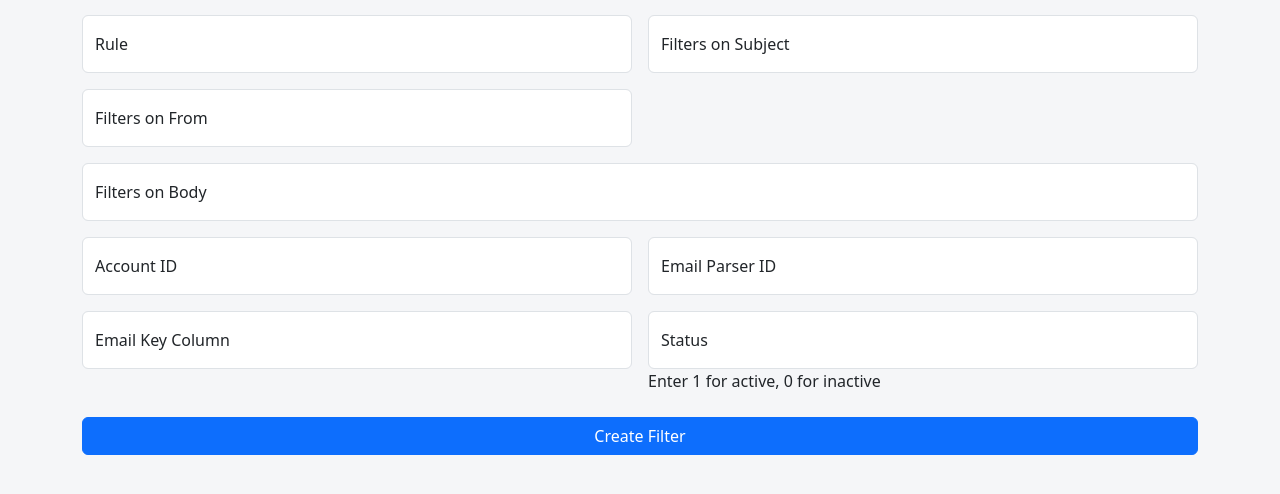
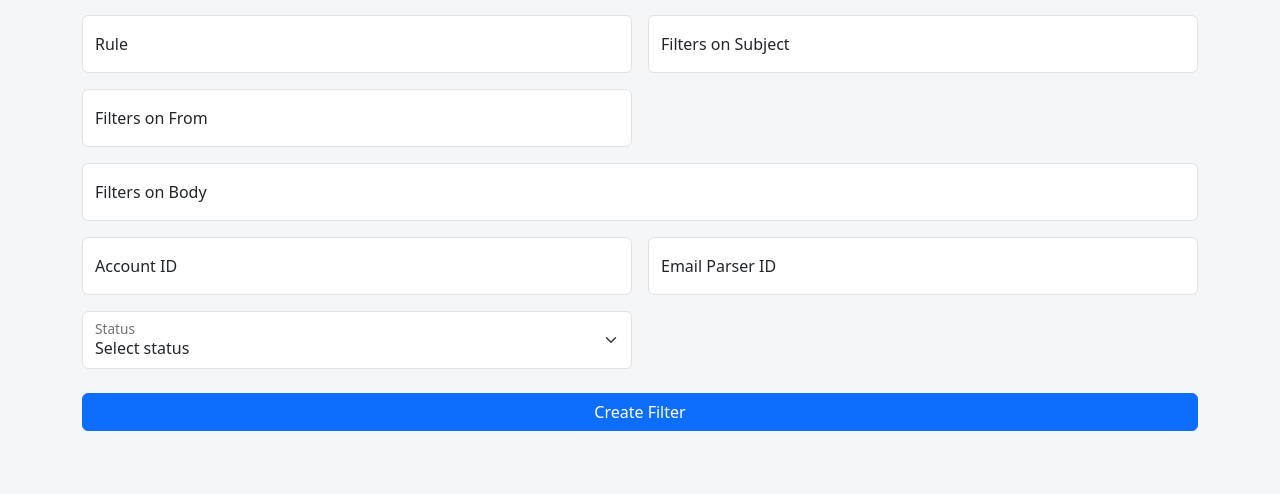
Before and after one commit to Riya2511/BisgenSolutions, a Flask app: template templates/CreateAccountEmailFilter.html in a window 1280 px wide. Shown: the part 179-673 px from the top of the page. Run offline with Flask 3, Linux system fonts and the light colour scheme; the template is opened without the code that fills it, so the values that code supplies are empty; some libraries are stand-ins or nearby versions.

Commit message:
stable working release

```diff
--- a/app.py
+++ b/app.py
@@ -48,25 +48,6 @@ def sign_in():
             return response
     return render_template("SignIn.html")
 
-@app.route("/leads", methods=["GET"])
-@auth_required()
-def leads(**kwargs):
-    conn = connect_to_sql()
-    if not conn:
-        flash("Failed to connect to the database.")
-        return render_template("Emails.html", leads=[])
-    try:
-        cursor = conn.cursor(dictionary=True)
-        query = """
-        SELECT * from leads where status = 1 and account_id = %s
-        """
-        cursor.execute(query, (kwargs['current_user']['account_id'],))
-        leads_data = cursor.fetchall()
-    finally:
-        cursor.close()
-        conn.close()
-    return render_template("Leads.html", leads=leads_data)
-
 @app.route("/users", methods=["GET"])
 @allowed_user_type(['admin'])
 def users(**kwargs):
@@ -105,6 +86,32 @@ def accounts(**kwargs):
         conn.close()
     return render_template("Accounts.html", leads=leads_data)
 
+@app.route("/leads", methods=["GET"])
+@auth_required()
+def leads(**kwargs):
+    conn = connect_to_sql()
+    if not conn:
+        flash("Failed to connect to the database.")
+        return render_template("Emails.html", leads=[])
+    try:
+        cursor = conn.cursor(dictionary=True)
+        if is_authenticated()['user_type'] == 'user':
+            query = """
+            SELECT * from leads where status = 1 and account_id = %s
+            """
+            cursor.execute(query, (kwargs['current_user']['account_id'],))
+        elif is_authenticated()['user_type'] == 'admin':
+            query = """
+            SELECT * from leads where status = 1
+            """
+            cursor.execute(query)
+        leads_data = cursor.fetchall()
+        leads_data.reverse()
+    finally:
+        cursor.close()
+        conn.close()
+    return render_template("Leads.html", leads=leads_data)
+
 @app.route("/emails", methods=["GET"])
 @auth_required()
 def emails(**kwargs):
@@ -114,10 +121,16 @@ def emails(**kwargs):
         return render_template("Emails.html", leads=[])
     try:
         cursor = conn.cursor(dictionary=True)
-        query = """
-        SELECT * from email where account_id = %s
-        """
-        cursor.execute(query, (kwargs['current_user']['account_id'],))
+        if is_authenticated()['user_type'] == "user":
+            query = """
+            SELECT * from email where account_id = %s
+            """
+            cursor.execute(query, (kwargs['current_user']['account_id'],))
+        elif is_authenticated()['user_type'] == "admin":
+            query = """
+            SELECT * from email
+            """
+            cursor.execute(query)
         leads_data = cursor.fetchall()
     finally:
         cursor.close()
@@ -133,10 +146,16 @@ def account_email_filters(**kwargs):
         return render_template("AccountEmailFilters.html", leads=[])
     try:
         cursor = conn.cursor(dictionary=True)
-        query = """
-        SELECT * from account_email_filters where status = 1 and account_id = %s
-        """
-        cursor.execute(query, (kwargs['current_user']['account_id'],))
+        if is_authenticated()['user_type'] == "user":
+            query = """
+            SELECT * from account_email_filters where status = 1 and account_id = %s
+            """
+            cursor.execute(query, (kwargs['current_user']['account_id'],))
+        elif is_authenticated()['user_type'] == "admin":
+            query = """
+            SELECT * from account_email_filters where status = 1
+            """
+            cursor.execute(query)
         leads_data = cursor.fetchall()
     finally:
         cursor.close()
@@ -303,13 +322,10 @@ def update_user(user_id, **kwargs):
     conn = connect_to_sql()
     if not conn:
         flash("Failed to connect to the database.", "danger")
-        return redirect(url_for('some_error_page'))  # Redirect to an error page if DB connection fails
-
+        return redirect(url_for('users'))
     try:
         cursor = conn.cursor(dictionary=True)
-
         if request.method == "GET":
-            # Fetch the current user data from the database
             query = """
             SELECT account_id, name, email, phone, password, user_type, status
             FROM users
@@ -318,14 +334,11 @@ def update_user(user_id, **kwargs):
             cursor.execute(query, (user_id,))
             user = cursor.fetchone()
             if user:
-                # Render the form with the current user data
                 return render_template("UpdateUser.html", user=user)
             else:
                 flash("User not found.", "danger")
-                return redirect(url_for('some_error_page'))
-
+                return redirect(url_for('users'))
         elif request.method == "POST":
-            # Collect updated form data
             account_id = request.form['accountId']
             user_name = request.form['userName']
             user_email = request.form['userEmail']
@@ -333,15 +346,10 @@ def update_user(user_id, **kwargs):
             user_password = request.form['userPassword']
             user_type = request.form['userType']
             user_status = request.form['userStatus']
-
-            # Hash password if changed
             if user_password:
                 hashed_password = user_password
             else:
-                # If password is not provided, keep the old password
                 hashed_password = user['password']
-
-            # Update user details in the database
             update_query = """
             UPDATE users
             SET account_id = %s, name = %s, email = %s, phone = %s, password = %s, user_type = %s, status = %s
@@ -349,13 +357,11 @@ def update_user(user_id, **kwargs):
             """
             cursor.execute(update_query, (account_id, user_name, user_email, user_phone, hashed_password, user_type, user_status, user_id))
             conn.commit()
-
             flash("User updated successfully.", "success")
-            return redirect(url_for('some_success_page'))  # Redirect after successful update
-
+            return redirect(url_for('users'))
     except Exception as e:
         flash(f"An error occurred: {str(e)}", "danger")
-        return redirect(url_for('users'))  # Redirect to error page on failure
+        return redirect(url_for('users'))
     finally:
         cursor.close()
         conn.close()
@@ -364,15 +370,12 @@ def update_user(user_id, **kwargs):
 @allowed_user_type(['admin'])
 def create_account(**kwargs):
     if request.method == "POST":
-        # Collect form data
         account_name = request.form['accountName']
         smtp_host = request.form['smtpHost']
         smtp_username = request.form['smtpUsername']
         smtp_password = request.form['smtpPassword']
         smtp_encryption = request.form['smtpEncryption']
         smtp_port = request.form['smtpPort']
-
-        # Insert data into the 'accounts' table
         try:
             conn = connect_to_sql()
 
@@ -386,12 +389,10 @@ def create_account(**kwargs):
             conn.commit()
 
             flash("Account created successfully!", "success")
-            return redirect(url_for('accounts'))  # Redirect to a success page
-
+            return redirect(url_for('accounts'))
         except Exception as err:
             flash(f"Error: {err}", "danger")
-            return redirect(url_for('create_account'))  # Redirect back to the form in case of error
-
+            return redirect(url_for('create_account'))
         finally:
             cursor.close()
             conn.close()
@@ -403,7 +404,6 @@ def create_account(**kwargs):
 def update_account(account_id, **kwargs):
     conn = connect_to_sql()
     cursor = conn.cursor()
-
     if request.method == "GET":
         cursor.execute("SELECT * FROM accounts WHERE id = %s", (account_id,))
         account_data = cursor.fetchone()
@@ -420,8 +420,7 @@ def update_account(account_id, **kwargs):
             return render_template("UpdateAccount.html", account=account)
 
         flash("Account not found", "danger")
-        return redirect(url_for('some_error_page'))
-
+        return redirect(url_for('accounts'))
     elif request.method == "POST":
         account_name = request.form['accountName']
         smtp_host = request.form['smtpHost']
@@ -440,7 +439,7 @@ def update_account(account_id, **kwargs):
             conn.commit()
 
             flash("Account updated successfully!", "success")
-            return redirect(url_for('some_success_page'))
+            return redirect(url_for('accounts'))
 
         except Exception as err:
             flash(f"Error: {err}", "danger")
@@ -454,20 +453,19 @@ def update_account(account_id, **kwargs):
 @auth_required()
 def create_account_email_filters(**kwargs):
     if request.method == "POST":
-        rule = request.form['filterRule']
-        filters_on_subject = request.form['filtersOnSubject']
-        filters_on_from = request.form['filtersOnFrom']
-        filters_on_body = request.form['filtersOnBody']
-        account_id = request.form['accountId']
-        email_parser_id = request.form['emailParserId']
-        email_key_columns = request.form['emailKeyColumn']
-        status = request.form['filterStatus']
-
-        if not (rule and filters_on_subject and filters_on_from and filters_on_body and account_id and email_parser_id and email_key_columns and status):
-            flash("All fields are required.", "danger")
-            return redirect(url_for("create_account_email_filters"))
-
         try:
+            form_data = {
+                'rule': request.form.get('filterRule', ''),
+                'filters_on_subject': request.form.get('filtersOnSubject', ''),
+                'filters_on_from': request.form.get('filtersOnFrom', ''),
+                'filters_on_body': request.form.get('filtersOnBody', ''),
+                'account_id': request.form.get('accountId', ''),
+                'email_parser_id': request.form.get('emailParserId', ''),
+                'status': request.form.get('filterStatus', '')
+            }
+            if not all(form_data.values()):
+                flash("All fields are required.", "danger")
+                return redirect(url_for("create_account_email_filters"))
             conn = connect_to_sql()
             if not conn:
                 flash("Failed to connect to the database.", "danger")
@@ -475,20 +473,34 @@ def create_account_email_filters(**kwargs):
 
             cursor = conn.cursor()
             query = """
-            INSERT INTO account_email_filters (rule, filters_on_subject, filters_on_from, filters_on_body, account_id, email_parser_id, email_key_colums, status)
-            VALUES (%s, %s, %s, %s, %s, %s, %s, %s)
+            INSERT INTO account_email_filters
+            (rule, filters_on_subject, filters_on_from, filters_on_body,
+             account_id, email_parser_id, status)
+            VALUES (%s, %s, %s, %s, %s, %s, %s)
             """
-            cursor.execute(query, (rule, filters_on_subject, filters_on_from, filters_on_body, account_id, email_parser_id, email_key_columns, status))
+
+            cursor.execute(query, (
+                form_data['rule'],
+                form_data['filters_on_subject'],
+                form_data['filters_on_from'],
+                form_data['filters_on_body'],
+                form_data['account_id'],
+                form_data['email_parser_id'],
+                form_data['status']
+            ))
+
             conn.commit()
-
             cursor.close()
             conn.close()
+
             flash("Email filter created successfully.", "success")
             return redirect(url_for("account_email_filters"))
 
         except Exception as e:
+            print(e)
             flash(f"An error occurred: {str(e)}", "danger")
             return redirect(url_for("create_account_email_filters"))
+
     return render_template("CreateAccountEmailFilter.html")
 
 @app.route("/updateaccountemailfilters/<string:account_email_filters_id>", methods=["GET", "POST"])
@@ -729,14 +741,11 @@ def create_email_parser(**kwargs):
         parsing_name = form_data.get("parsingName")
         email_source_id = form_data.get("emailSourceId")
         status = form_data.get("parserStatus")
-
-        # Validate inputs
         if not parsing_name or not email_source_id or status not in ["0", "1"]:
             flash("Invalid input data. Please check your entries.", "danger")
             return redirect(url_for("create_email_parser"))
 
         try:
-            # Database insertion logic
             with connect_to_sql() as connection:
                 cursor = connection.cursor()
                 insert_query = """
@@ -761,7 +770,7 @@ def update_email_parser(email_parser_id, **kwargs):
     conn = connect_to_sql()
     if not conn:
         flash("Failed to connect to the database.", "danger")
-        return redirect(url_for('email_parser'))  # Ensure this route is correct
+        return redirect(url_for('email_parser'))
     try:
         cursor = conn.cursor(dictionary=True)
         if request.method == "GET":
@@ -776,7 +785,7 @@ def update_email_parser(email_parser_id, **kwargs):
                 return render_template("UpdateEmailParser.html", parser=email_source)
             else:
                 flash("Email source not found.", "danger")
-                return redirect(url_for('email_parser'))  # Ensure this route is correct
+                return redirect(url_for('email_parser'))
 
         elif request.method == "POST":
             parsingName = request.form['parsingName']
@@ -792,11 +801,11 @@ def update_email_parser(email_parser_id, **kwargs):
             conn.commit()
 
             flash("Email source updated successfully.", "success")
-            return redirect(url_for('email_parser'))  # Correct the redirect route
+            return redirect(url_for('email_parser'))
 
     except Exception as e:
         flash(f"An error occurred: {str(e)}", "danger")
-        return redirect(url_for('email_parser'))  # Ensure this route is correct
+        return redirect(url_for('email_parser'))
 
     finally:
         cursor.close()
@@ -822,12 +831,12 @@ def create_email_fetch_queue(**kwargs):
         since_date = request.form.get("since_date")
         if not account_id or not rule_id:
             flash("Please select both account and rule.")
-            return redirect(url_for("index"))
+            return redirect(url_for("create_email_fetch_queue"))
         try:
             since_date = datetime.datetime.strptime(since_date, "%Y-%m-%d").date()
         except ValueError:
             flash("Invalid date format. Please use YYYY-MM-DD.")
-            return redirect(url_for("index"))
+            return redirect(url_for("create_email_fetch_queue"))
         conn = connect_to_sql()
         if not conn:
             return
--- a/config.py
+++ b/config.py
@@ -8,7 +8,7 @@ SQL_CONFIG = {
 
 BATCH_SIZE = 50  # Number of emails to fetch in each batch
 CRON_INTERVAL = 5  # Interval in seconds
-EMAIL_PROCESS_BATCH_SIZE = 1
+EMAIL_PROCESS_BATCH_SIZE = 10
 
 # JWT CONFIG
 JWT_SECRET_KEY = "H9f$mK2#pL5vR8nX@jQ4wC7yT0bN3gA6*sE1iD9uZ"
--- a/templates/CreateAccountEmailFilter.html
+++ b/templates/CreateAccountEmailFilter.html
@@ -9,13 +9,12 @@
             <h3 class="mb-3">Create Account Email Filter</h3>
         </div>
 
-        <form method="POST" id="createEmailFilterForm" novalidate>
+        <form method="POST" action="{{ url_for('create_account_email_filters') }}" id="createEmailFilterForm" novalidate>
             <div class="row g-3">
-
                 <!-- Rule Field -->
                 <div class="col-md-6">
                     <div class="form-floating">
-                        <input type="text" class="form-control" id="filterRule" placeholder="Rule" required>
+                        <input type="text" class="form-control" id="filterRule" name="filterRule" placeholder="Rule" required>
                         <label for="filterRule" class="required-field">Rule</label>
                         <div class="invalid-feedback">
                             Please enter a valid rule.
@@ -26,7 +25,7 @@
                 <!-- Filters on Subject Field -->
                 <div class="col-md-6">
                     <div class="form-floating">
-                        <input type="text" class="form-control" id="filtersOnSubject" placeholder="Filters on Subject" required>
+                        <input type="text" class="form-control" id="filtersOnSubject" name="filtersOnSubject" placeholder="Filters on Subject" required>
                         <label for="filtersOnSubject" class="required-field">Filters on Subject</label>
                         <div class="invalid-feedback">
                             Please enter filters for the subject.
@@ -37,7 +36,7 @@
                 <!-- Filters on From Field -->
                 <div class="col-md-6">
                     <div class="form-floating">
-                        <input type="text" class="form-control" id="filtersOnFrom" placeholder="Filters on From" required>
+                        <input type="text" class="form-control" id="filtersOnFrom" name="filtersOnFrom" placeholder="Filters on From" required>
                         <label for="filtersOnFrom" class="required-field">Filters on From</label>
                         <div class="invalid-feedback">
                             Please enter filters for the sender.
@@ -48,7 +47,7 @@
                 <!-- Filters on Body Field -->
                 <div class="col-md-12">
                     <div class="form-floating">
-                        <input type="text" class="form-control" id="filtersOnBody" placeholder="Filters on Body" required>
+                        <input type="text" class="form-control" id="filtersOnBody" name="filtersOnBody" placeholder="Filters on Body" required>
                         <label for="filtersOnBody" class="required-field">Filters on Body</label>
                         <div class="invalid-feedback">
                             Please enter filters for the email body.
@@ -59,7 +58,7 @@
                 <!-- Account ID Field -->
                 <div class="col-md-6">
                     <div class="form-floating">
-                        <input type="text" class="form-control" id="accountId" placeholder="Account ID" required>
+                        <input type="text" class="form-control" id="accountId" name="accountId" placeholder="Account ID" required>
                         <label for="accountId" class="required-field">Account ID</label>
                         <div class="invalid-feedback">
                             Please enter a valid Account ID.
@@ -70,7 +69,7 @@
                 <!-- Email Parser ID Field -->
                 <div class="col-md-6">
                     <div class="form-floating">
-                        <input type="text" class="form-control" id="emailParserId" placeholder="Email Parser ID" required>
+                        <input type="text" class="form-control" id="emailParserId" name="emailParserId" placeholder="Email Parser ID" required>
                         <label for="emailParserId" class="required-field">Email Parser ID</label>
                         <div class="invalid-feedback">
                             Please enter a valid Email Parser ID.
@@ -78,26 +77,18 @@
                     </div>
                 </div>
 
-                <!-- Email Key Column Field -->
-                <div class="col-md-6">
-                    <div class="form-floating">
-                        <input type="text" class="form-control" id="emailKeyColumn" placeholder="Email Key Column" required>
-                        <label for="emailKeyColumn" class="required-field">Email Key Column</label>
-                        <div class="invalid-feedback">
-                            Please enter a valid Email Key Column.
-                        </div>
-                    </div>
-                </div>
-
                 <!-- Status Field -->
                 <div class="col-md-6">
                     <div class="form-floating">
-                        <input type="text" class="form-control" id="filterStatus" placeholder="Status" required pattern="[01]">
+                        <select class="form-select" id="filterStatus" name="filterStatus" required>
+                            <option value="">Select status</option>
+                            <option value="1">Active</option>
+                            <option value="0">Inactive</option>
+                        </select>
                         <label for="filterStatus" class="required-field">Status</label>
                         <div class="invalid-feedback">
-                            Please enter 0 or 1 for status.
+                            Please select a status.
                         </div>
-                        <div class="helper-text">Enter 1 for active, 0 for inactive</div>
                     </div>
                 </div>
 
@@ -121,17 +112,11 @@
 
         const form = document.getElementById('createEmailFilterForm');
 
-        form.addEventListener('submit', event => {
+        form.addEventListener('submit', function(event) {
             if (!form.checkValidity()) {
                 event.preventDefault();
                 event.stopPropagation();
-            } else {
-                // Here you would typically handle the form submission
-                event.preventDefault();
-                const formData = new FormData(form);
-                console.log('Form submitted:', Object.fromEntries(formData));
             }
-
             form.classList.add('was-validated');
         });
     })();
--- a/templates/CreateEmailFetchQueue.html
+++ b/templates/CreateEmailFetchQueue.html
@@ -21,7 +21,7 @@
                 {% endif %}
             {% endwith %}
 
-            <form action="/" method="POST" novalidate>
+            <form method="POST" novalidate>
                 <div class="row g-3">
                     <!-- Select Account -->
                     <div class="col-md-6">
--- a/templates/UpdateUser.html
+++ b/templates/UpdateUser.html
@@ -57,7 +57,7 @@
                 <!-- Password Field -->
                 <div class="col-md-12">
                     <div class="form-floating">
-                        <input type="text" class="form-control" id="userPassword" name="userPassword" placeholder="Password">
+                        <input type="text" class="form-control" id="userPassword" name="userPassword" value="{{ user['password'] }}" placeholder="Password">
                         <label for="userPassword">Password</label>
                         <div class="invalid-feedback">
                             Please enter a password.
```
Also changed, not shown: process_email_regex.py (+41 -3 lines), templates/LeadDetails.html (+8 -0 lines), test.py (deleted, +0 -109 lines).
